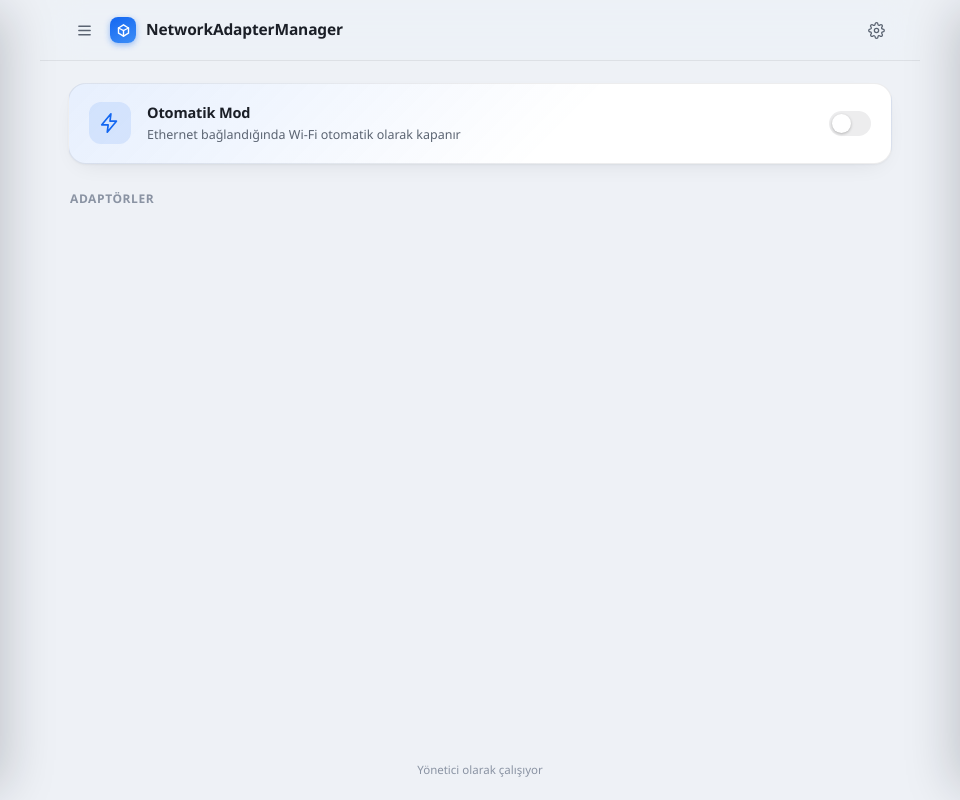
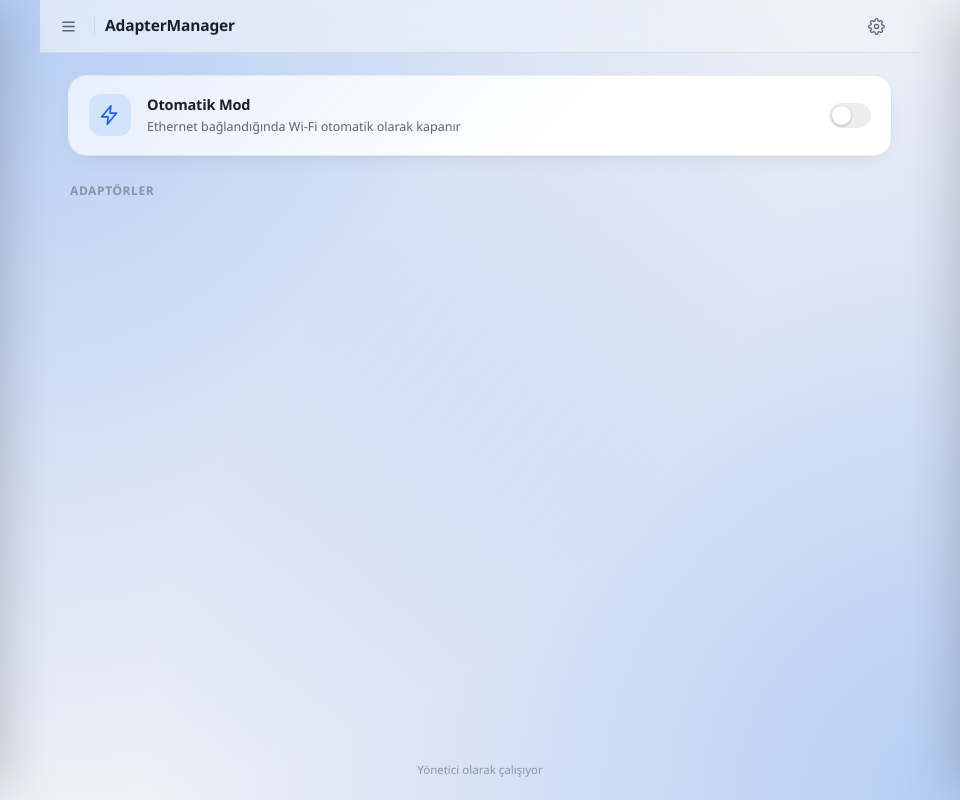
Before and after one commit to Fatal-IV/AdapterManager, an Electron app: page src/renderer/index.html in a window 960 px wide. Drawn offline with Linux system fonts and the light colour scheme; no server answers.

Commit message:
feat: remove default menu bar, add accent background gradient, simplify header

```diff
--- a/src/main/index.js
+++ b/src/main/index.js
@@ -1,4 +1,4 @@
-const { app, BrowserWindow, ipcMain } = require('electron');
+const { app, BrowserWindow, ipcMain, Menu } = require('electron');
 const path = require('path');
 const { listAdapters, toggleAdapter } = require('./services/adapters');
 const { getIpConfig, setIpConfig, getProxyConfig, setProxyConfig } = require('./services/network');
@@ -88,6 +88,7 @@ if (!gotLock) {
   });
 
   app.whenReady().then(() => {
+    Menu.setApplicationMenu(null);
     createWindow();
     createTray(mainWindow);
     if (getSettings().autoMode) startAutoMode();
--- a/src/renderer/index.html
+++ b/src/renderer/index.html
@@ -12,10 +12,8 @@
         <button class="icon-btn" title="Menü" onclick="openDrawer()">
           <svg viewBox="0 0 24 24" fill="none" stroke="currentColor" stroke-width="2" stroke-linecap="round"><path d="M4 6h16M4 12h16M4 18h16"/></svg>
         </button>
-        <div class="toolbar-mark">
-          <svg viewBox="0 0 24 24" fill="none" stroke="white" stroke-width="2.2" stroke-linecap="round"><path d="M4 8 L12 3 L20 8"/><path d="M4 8 L4 16 L12 21 L20 16 L20 8"/><path d="M12 21 L12 12"/><path d="M4 8 L12 12 L20 8"/></svg>
-        </div>
-        <span>NetworkAdapterManager</span>
+        <span class="toolbar-separator"></span>
+        <span data-i18n="app.title">AdapterManager</span>
       </div>
       <div class="toolbar-actions">
         <button class="icon-btn" id="settingsBtn" title="Ayarlar">
--- a/src/renderer/styles.css
+++ b/src/renderer/styles.css
@@ -71,6 +71,10 @@ html, body { height: 100%; }
 body {
   margin: 0;
   background: var(--bg);
+  background-image:
+    radial-gradient(1200px circle at 0% 0%, color-mix(in srgb, var(--accent) 26%, transparent), transparent 68%),
+    radial-gradient(1200px circle at 100% 100%, color-mix(in srgb, var(--accent) 26%, transparent), transparent 68%);
+  background-attachment: fixed;
   color: var(--text);
   font: 400 14px/1.5 "Segoe UI Variable Text", "Segoe UI", -apple-system, system-ui, sans-serif;
   -webkit-font-smoothing: antialiased;
@@ -93,7 +97,7 @@ body {
   display: flex;
   align-items: center;
   justify-content: space-between;
-  padding: 14px 28px;
+  padding: 10px 28px 10px 12px;
   background: color-mix(in srgb, var(--bg) 72%, transparent);
   backdrop-filter: blur(20px) saturate(180%);
   border-bottom: 1px solid var(--border);
@@ -106,13 +110,11 @@ body {
   font-weight: 600;
   letter-spacing: -0.01em;
 }
-.toolbar-mark {
-  width: 26px; height: 26px; border-radius: 8px;
-  background: linear-gradient(155deg, var(--accent), color-mix(in srgb, var(--accent) 60%, #7cc8ff));
-  display: grid; place-items: center;
-  box-shadow: 0 2px 6px color-mix(in srgb, var(--accent) 40%, transparent);
+.toolbar-separator {
+  width: 1px;
+  height: 18px;
+  background: var(--border);
 }
-.toolbar-mark svg { width: 15px; height: 15px; }
 .toolbar-actions { display: flex; align-items: center; gap: 6px; }
 
 .icon-btn {
```
